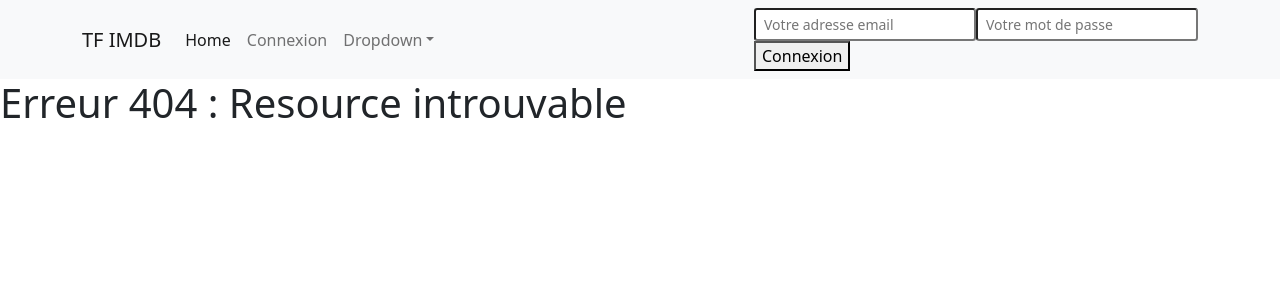
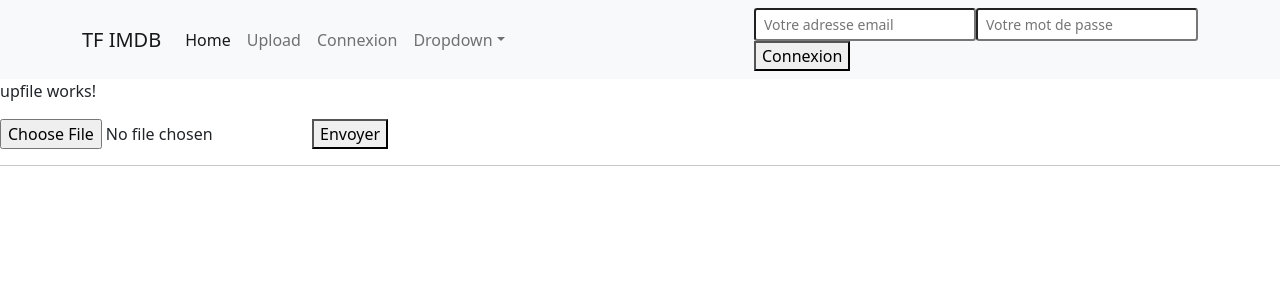
Before and after one commit to SteveBstorm/TFCyber_RCDAngular_API, an Angular app: page /upfile in a window 1280 px wide. Before the commit this address had no page. Shown: the top 300 px of the page. Built offline with nearby package versions, Linux system fonts and the light colour scheme.

Commit message:
add upfile demo

```diff
--- a/src/app/app-routing.module.ts
+++ b/src/app/app-routing.module.ts
@@ -6,6 +6,7 @@ import { LoginComponent } from './components/auth/login/login.component';
 import { ErrorComponent } from './shared/error/error.component';
 import { movieResolver } from './shared/resolver/movie.resolver';
 import { MoviecreateComponent } from './components/movie/moviecreate/moviecreate.component';
+import { UpfileComponent } from './components/upfile/upfile.component';
 
 const routes: Routes = [
   {path : "", redirectTo : "movielist", pathMatch:'full'},
@@ -13,6 +14,7 @@ const routes: Routes = [
   {path : "moviedetail/:id", resolve: {toto : movieResolver}, component : MoviedetailComponent},
   {path : "moviecreate", component : MoviecreateComponent},
   {path : "login", component : LoginComponent},
+  {path : "upfile", component : UpfileComponent},
   {path : "**", component : ErrorComponent}
 ];
 
--- a/src/app/app.module.ts
+++ b/src/app/app.module.ts
@@ -18,6 +18,7 @@ import { ProfilComponent } from './components/auth/profil/profil.component';
 import { NavComponent } from './shared/nav/nav.component';
 import { AuthComponent } from './components/auth/auth.component';
 import { ErrorComponent } from './shared/error/error.component';
+import { UpfileComponent } from './components/upfile/upfile.component';
 
 @NgModule({
   declarations: [
@@ -34,7 +35,8 @@ import { ErrorComponent } from './shared/error/error.component';
     ProfilComponent,
     NavComponent,
     AuthComponent,
-    ErrorComponent
+    ErrorComponent,
+    UpfileComponent
   ],
   imports: [
     BrowserModule,
--- /dev/null
+++ b/src/app/components/upfile/file.service.ts
@@ -0,0 +1,21 @@
+import { HttpClient } from '@angular/common/http';
+import { Injectable } from '@angular/core';
+import { Observable } from 'rxjs';
+
+@Injectable({
+  providedIn: 'root'
+})
+export class FileService {
+
+  private url : string = "https://localhost:7158/api/file"
+
+  constructor(
+    private client : HttpClient
+  ) { }
+
+  upload(fileToUpload : File) : Observable<string> {
+    let formData : FormData = new FormData()
+    formData.append('myfile', fileToUpload, fileToUpload.name)
+    return this.client.post(this.url, formData, {responseType : 'text'})
+  }
+}
--- /dev/null
+++ b/src/app/components/upfile/upfile.component.html
@@ -0,0 +1,7 @@
+<p>upfile works!</p>
+<input type="file" (change)="loadFile($event)">
+<button (click)="startUpload()">Envoyer</button>
+<hr />
+@if(url != undefined) {
+  <img [src]="url">
+}
--- /dev/null
+++ b/src/app/components/upfile/upfile.component.ts
@@ -0,0 +1,26 @@
+import { Component } from '@angular/core';
+import { FileService } from './file.service';
+
+@Component({
+  selector: 'app-upfile',
+  templateUrl: './upfile.component.html',
+  styleUrl: './upfile.component.css'
+})
+export class UpfileComponent {
+  myfile? : File
+  url! : string
+
+  constructor(private fileService : FileService){}
+
+  loadFile(e : any) {
+    this.myfile = e.target.files[0]
+    console.log(this.myfile?.name)
+  }
+
+  startUpload(){
+    if(this.myfile)
+      this.fileService.upload(this.myfile).subscribe({
+    next : (url : string) => this.url = url
+  })
+  }
+}
--- a/src/app/shared/nav/nav.component.html
+++ b/src/app/shared/nav/nav.component.html
@@ -21,6 +21,9 @@
             >Home
             <span class="visually-hidden">(current)</span></a
           >
+        </li>
+        <li class="nav-item">
+          <a class="nav-link" routerLink="upfile">Upload</a>
         </li>
         <li class="nav-item">
           <a class="nav-link" routerLink="login">Connexion</a>
```
Also changed, not shown: src/app/app.component.html (line endings or trailing spaces), src/app/components/upfile/upfile.component.css (added).
